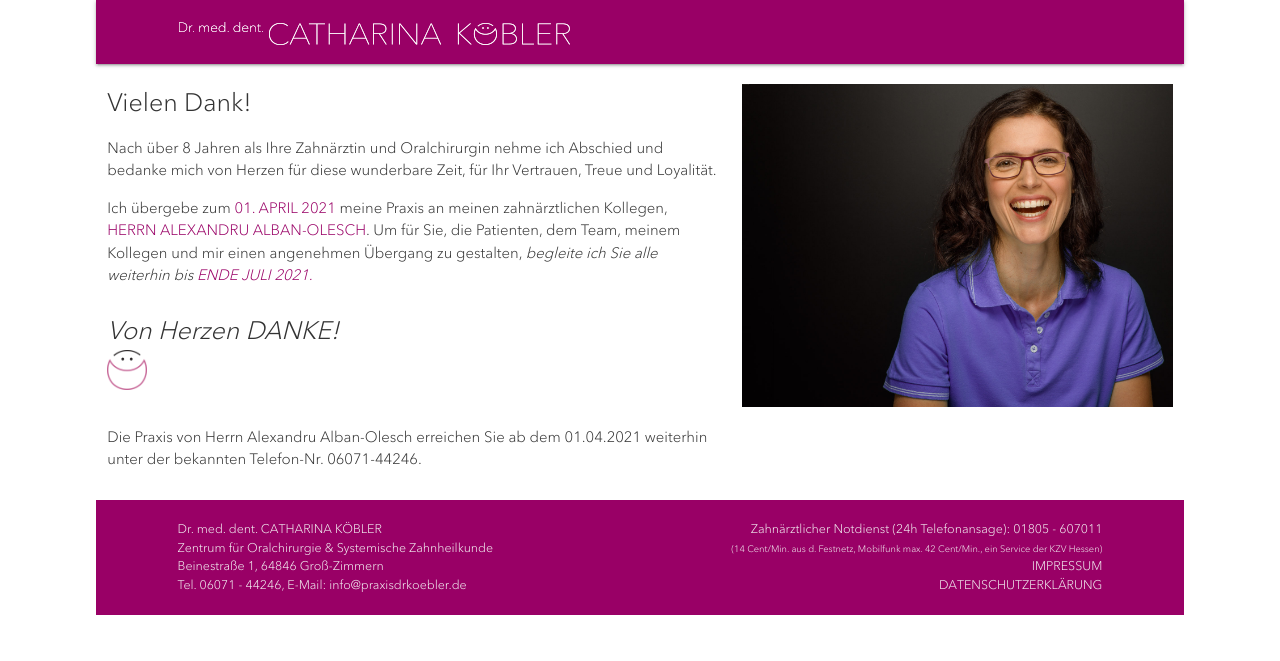
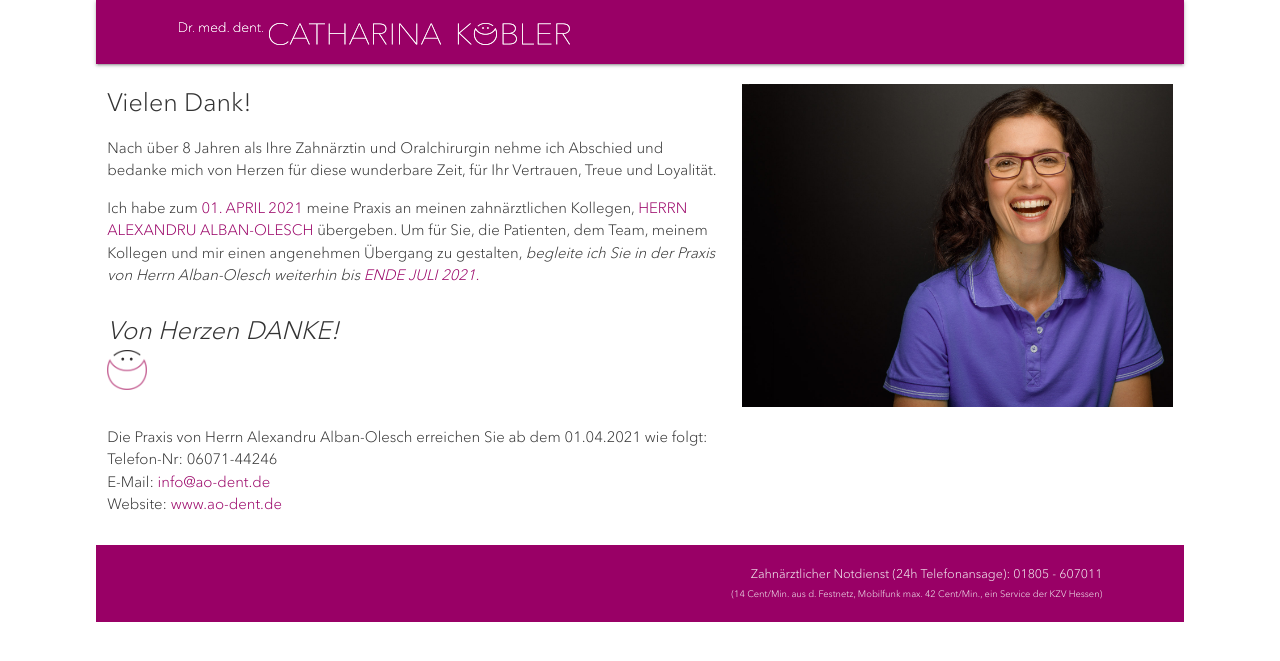
Before and after one commit to praxisdrkoebler/praxisdrkoebler.github.io, a Jekyll site: the page built from index.html, in a window 1280 px wide. Shown: the top 661 px of the page. Built offline with Jekyll 4.4.1, drawn with Linux system fonts in a browser that asks for light colours.

Commit message:
goodbye finalized

```diff
--- a/_includes/footer.html
+++ b/_includes/footer.html
@@ -1,18 +1,10 @@
 <footer class="page-footer orchid" style="padding-bottom: 20px">
   <div class="container">
-    <div class="right" style="text-align: right">
+    <div style="text-align: right">
       <div class="grey-text text-lighten-4">
         Zahnärztlicher Notdienst (24h Telefonansage): 01805 - 607011<br/>
         <small>(14 Cent/Min. aus d. Festnetz, Mobilfunk max. 42 Cent/Min., ein Service der KZV Hessen)</small>
       </div>
-      <a class="headline grey-text text-lighten-4" href="{{ site.baseurl }}/impressum.html">Impressum</a><br/>
-      <a class="headline grey-text text-lighten-4" href="{{ site.baseurl }}/datenschutz.html">Datenschutzerklärung</a>
-    </div>
-    <div class="grey-text text-lighten-4">
-      {{ site.name }}<br/>
-      {{ site.description }}<br/>
-      Beinestraße 1, 64846 Groß-Zimmern<br/>
-      Tel. 06071 - 44246, E-Mail: info@praxisdrkoebler.de
     </div>
   </div>
 </footer>
--- a/index.html
+++ b/index.html
@@ -10,14 +10,19 @@ title: Zentrum für Oralchirurgie und Systemische Zahnheilkunde
       Nach über 8 Jahren als Ihre Zahnärztin und Oralchirurgin nehme ich Abschied und bedanke mich von Herzen für diese wunderbare Zeit, für Ihr Vertrauen, Treue und Loyalität.
     </p>
     <p>
-      Ich übergebe zum <strong>01. April 2021</strong> meine Praxis an meinen zahnärztlichen Kollegen, <strong>Herrn Alexandru Alban-Olesch</strong>.
-      Um für Sie, die Patienten, dem Team, meinem Kollegen und mir einen angenehmen Übergang zu gestalten, <em>begleite ich Sie alle weiterhin bis <strong>Ende Juli 2021.</strong></em>
+      Ich habe zum <strong>01. April 2021</strong> meine Praxis an meinen zahnärztlichen Kollegen, <strong>Herrn Alexandru Alban-Olesch</strong> übergeben.
+      Um für Sie, die Patienten, dem Team, meinem Kollegen und mir einen angenehmen Übergang zu gestalten, <em>begleite ich Sie in der Praxis von Herrn Alban-Olesch weiterhin bis <strong>Ende Juli 2021.</strong></em>
     </p>
     <p class="flow-text">
       <em>Von Herzen DANKE!</em><br/>
       <img src="/images/smiley.png" alt="Smiley" style="width: 40px"/>
     </p>
-    <p>Die Praxis von Herrn Alexandru Alban-Olesch erreichen Sie ab dem 01.04.2021 weiterhin unter der bekannten Telefon-Nr. 06071-44246.</p>
+    <p>
+      Die Praxis von Herrn Alexandru Alban-Olesch erreichen Sie ab dem 01.04.2021 wie folgt:<br/>
+      Telefon-Nr: 06071-44246<br/>
+      E-Mail: <a href="mailto:info@ao-dent.de">info@ao-dent.de</a><br/>
+      Website: <a href="http://www.ao-dent.de" target="_blank">www.ao-dent.de</a>
+    </p>
   </div>
   <div class="col s12 l6 xl5">
     <img src="/images/cko.jpg" alt="Dr. Catharina Köbler" class="responsive-img" style="display: block"/>
```
Also changed, not shown: datenschutz.md (deleted, +0 -135 lines), impressum.md (deleted, +0 -68 lines).
